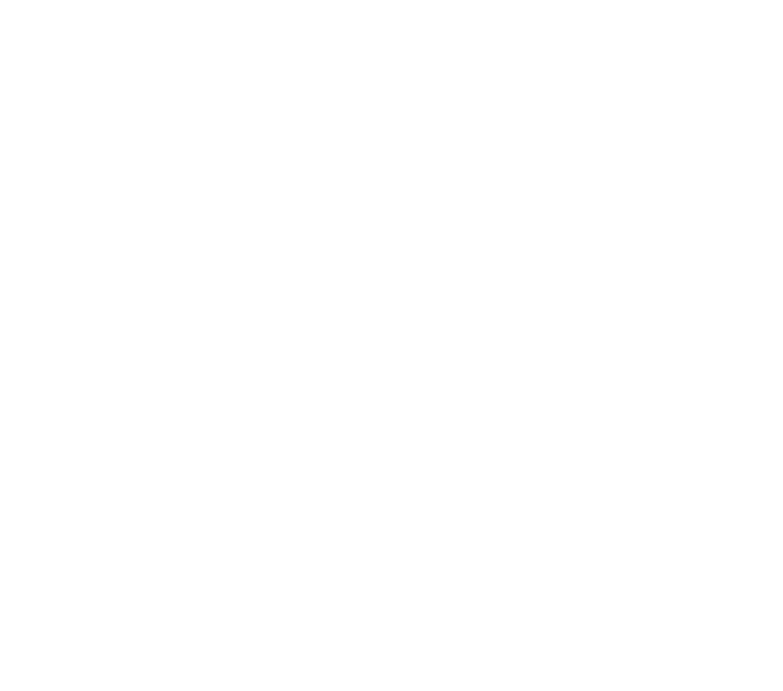
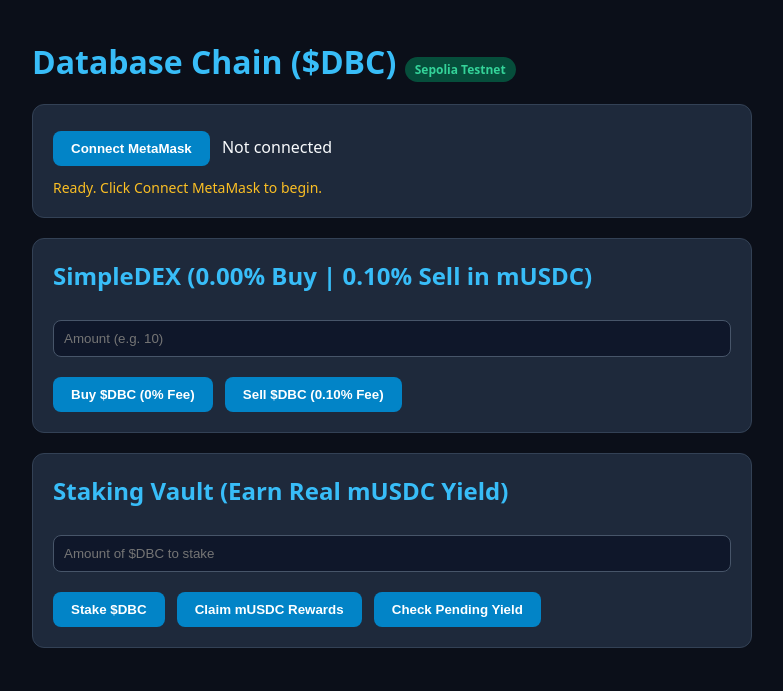
Before and after one commit to yuseefiliyas-cloud/database-chain-dbc, a plain HTML site: page index.html in a window 1280 px wide. Shown: the whole page, without its empty margins (248-1031 px from the left). Drawn offline with Linux system fonts and the light colour scheme.

Commit message:
Refactor HTML and JavaScript for DeFi portal

```diff
--- a/index.html
+++ b/index.html
@@ -1,3 +1,44 @@
+<!DOCTYPE html>
+<html lang="en">
+<head>
+  <meta charset="UTF-8" />
+  <meta name="viewport" content="width=device-width, initial-scale=1.0" />
+  <title>Database Chain ($DBC) — Testnet DeFi Portal</title>
+  <style>
+    body { font-family: system-ui, sans-serif; background: #0b0f19; color: #f8fafc; max-width: 720px; margin: 40px auto; padding: 0 20px; }
+    .card { background: #1e293b; border-radius: 12px; padding: 20px; margin-bottom: 20px; border: 1px solid #334155; }
+    h1, h2 { margin-top: 0; color: #38bdf8; }
+    input { width: 100%; padding: 10px; margin: 8px 0 14px; border-radius: 8px; border: 1px solid #475569; background: #0f172a; color: #fff; box-sizing: border-box; }
+    button { background: #0284c7; color: white; border: none; padding: 10px 18px; border-radius: 8px; cursor: pointer; font-weight: 600; margin-right: 8px; margin-top: 6px; }
+    button:hover { background: #0369a1; }
+    .badge { background: #064e3b; color: #34d399; padding: 4px 10px; border-radius: 999px; font-size: 12px; }
+    #status { margin-top: 12px; color: #fbbf24; font-size: 14px; word-break: break-all; }
+  </style>
+</head>
+<body>
+  <h1>Database Chain ($DBC) <span class="badge">Sepolia Testnet</span></h1>
+
+  <div class="card">
+    <button id="connectBtn" onclick="connectWallet()">Connect MetaMask</button>
+    <span id="walletAddress">Not connected</span>
+    <div id="status">Ready. Click Connect MetaMask to begin.</div>
+  </div>
+
+  <div class="card">
+    <h2>SimpleDEX (0.00% Buy | 0.10% Sell in mUSDC)</h2>
+    <input type="number" id="swapAmount" placeholder="Amount (e.g. 10)" />
+    <button onclick="buyDBC()">Buy $DBC (0% Fee)</button>
+    <button onclick="sellDBC()">Sell $DBC (0.10% Fee)</button>
+  </div>
+
+  <div class="card">
+    <h2>Staking Vault (Earn Real mUSDC Yield)</h2>
+    <input type="number" id="stakeAmount" placeholder="Amount of $DBC to stake" />
+    <button onclick="stakeDBC()">Stake $DBC</button>
+    <button onclick="claimYield()">Claim mUSDC Rewards</button>
+    <button onclick="checkRewards()">Check Pending Yield</button>
+  </div>
+
   <script>
     // 1. PASTE YOUR 4 REAL SEPOLIA CONTRACT ADDRESSES HERE:
     const DBC_ADDR   = "0xaD71CcC7947c4Fc7d9CFB374905d23392e97c27B";
@@ -11,12 +52,11 @@
       document.getElementById("status").innerText = msg;
     }
 
-    // FIXED: Properly reads whole part (parts[0]) and decimal part (parts[1])
     function toHex18(amountStr) {
       const clean = amountStr.trim();
       const parts = clean.split(".");
-      const wholePart = parts[0] ? BigInt(parts[0]) : 0n;
-      const fracStr = parts[1] ? (parts[1] + "000000000000000000").slice(0, 18) : "0";
+      const wholePart = parts ? BigInt(parts) : 0n;
+      const fracStr = parts ? (parts + "000000000000000000").slice(0, 18) : "0";
       const fracPart = BigInt(fracStr);
       const totalWei = (wholePart * (10n ** 18n)) + fracPart;
       return totalWei.toString(16).padStart(64, "0");
@@ -55,7 +95,7 @@
         }
         setStatus("Opening MetaMask...");
         const accounts = await window.ethereum.request({ method: "eth_requestAccounts" });
-        userAddr = accounts[0];
+        userAddr = accounts;
 
         try {
           await window.ethereum.request({
@@ -75,7 +115,6 @@
     }
 
     async function approveToken(tokenAddr, spenderAddr, hexAmount) {
-      // approve(address,uint256) -> 0x095ea7b3
       const data = "0x095ea7b3" + padAddr(spenderAddr) + hexAmount;
       await sendTx(tokenAddr, data);
     }
@@ -92,7 +131,6 @@
         await approveToken(MUSDC_ADDR, DEX_ADDR, hexAmt);
 
         setStatus("Step 2/2: Confirm Buy $DBC (0.00% fee) in MetaMask...");
-        // VERIFIED Keccak-256 selector for buyDBC(uint256,uint256) -> 0x35c908dd
         await sendTx(DEX_ADDR, "0x35c908dd" + hexAmt + minOut);
         setStatus("Success! Bought $DBC with 0.00% fee.");
       } catch (err) {
@@ -112,7 +150,6 @@
         await approveToken(DBC_ADDR, DEX_ADDR, hexAmt);
 
         setStatus("Step 2/2: Confirm Sell $DBC (0.10% fee in mUSDC) in MetaMask...");
-        // VERIFIED Keccak-256 selector for sellDBC(uint256,uint256) -> 0xa8b7a6b2
         await sendTx(DEX_ADDR, "0xa8b7a6b2" + hexAmt + minOut);
         setStatus("Success! Sold $DBC and routed mUSDC yield to Staking Vault.");
       } catch (err) {
@@ -131,7 +168,6 @@
         await approveToken(DBC_ADDR, VAULT_ADDR, hexAmt);
 
         setStatus("Step 2/2: Confirm Stake $DBC in MetaMask...");
-        // VERIFIED Keccak-256 selector for stake(uint256) -> 0xa694fc3a
         await sendTx(VAULT_ADDR, "0xa694fc3a" + hexAmt);
         setStatus("Success! $DBC staked in Vault.");
       } catch (err) {
@@ -142,7 +178,6 @@
     async function checkRewards() {
       try {
         if (!userAddr) return setStatus("Click Connect MetaMask first!");
-        // VERIFIED Keccak-256 selector for pendingRewards(address) -> 0x31d7a262
         const res = await window.ethereum.request({
           method: "eth_call",
           params: [{ to: VAULT_ADDR, data: "0x31d7a262" + padAddr(userAddr) }, "latest"]
@@ -160,7 +195,6 @@
       try {
         if (!userAddr) return setStatus("Click Connect MetaMask first!");
         setStatus("Confirm Claim mUSDC in MetaMask...");
-        // VERIFIED Keccak-256 selector for claimRewards() -> 0x372500ab
         await sendTx(VAULT_ADDR, "0x372500ab");
         setStatus("Success! mUSDC yield claimed to your wallet.");
       } catch (err) {
@@ -168,3 +202,5 @@
       }
     }
   </script>
+</body>
+</html>
```
